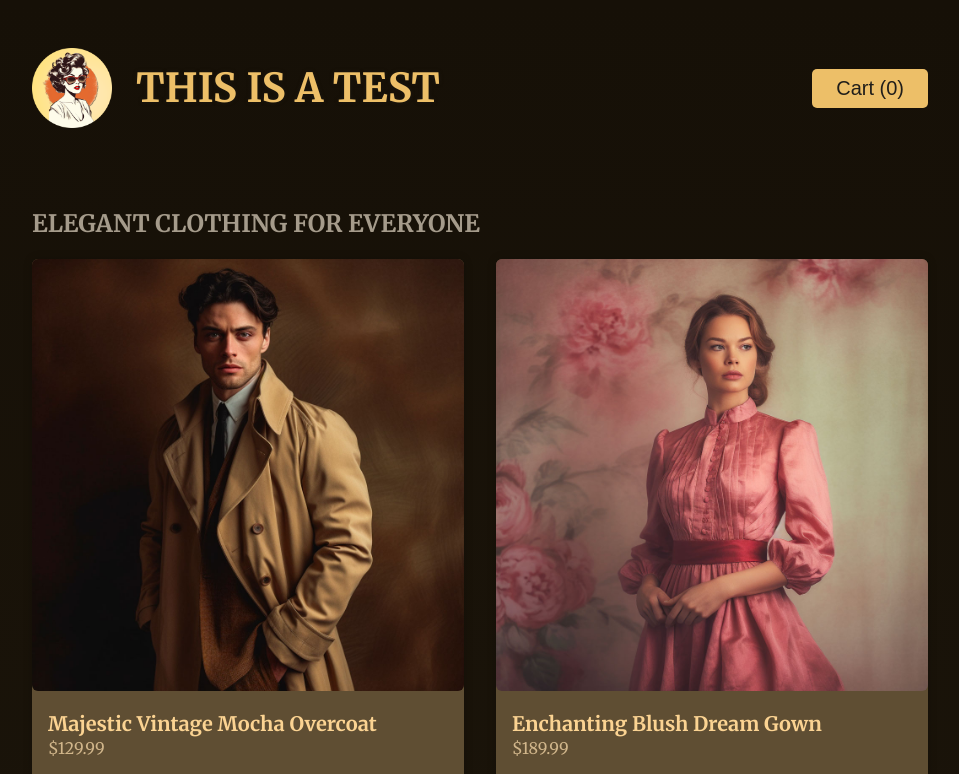
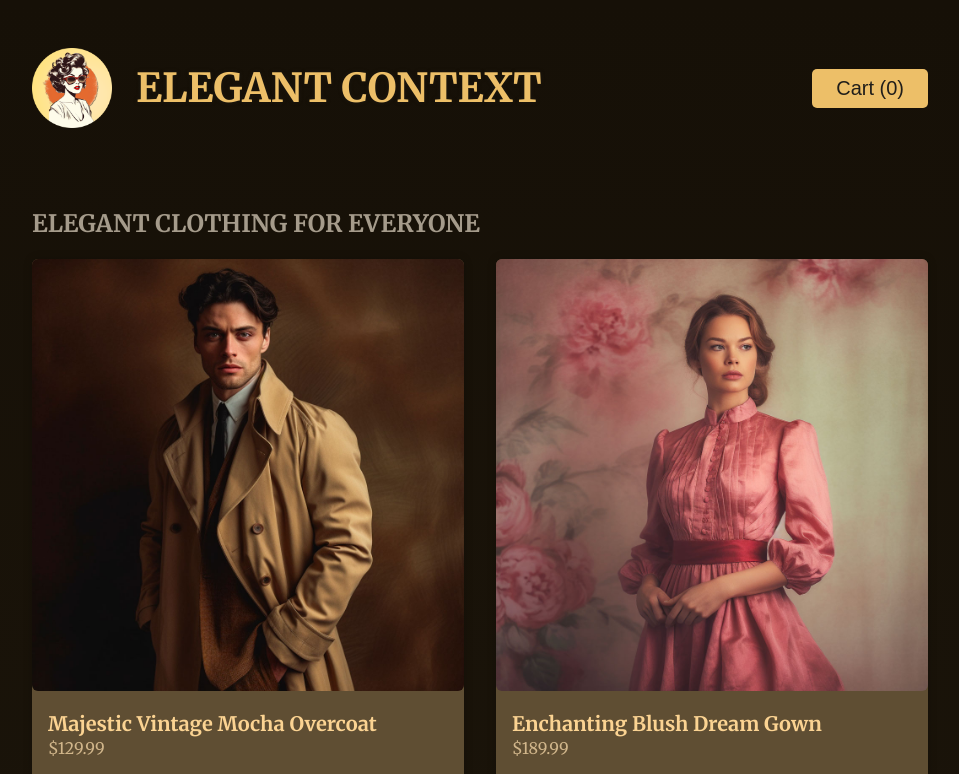
Before and after one commit to spillingweb/elegant-context, a React (Vite) app: page / in a window 1280 px wide. Shown: the top 774 px of the page, without its empty margins (160-1119 px from the left). Built offline with nearby package versions, Linux system fonts and the light colour scheme.

Commit message:
changed title

```diff
--- a/src/components/Header.jsx
+++ b/src/components/Header.jsx
@@ -32,7 +32,7 @@ export default function Header() {
       <header id="main-header">
         <div id="main-title">
           <img src="logo.png" alt="Elegant model" />
-          <h1>This is a Test</h1>
+          <h1>Elegant Context</h1>
         </div>
         <p>
           <button onClick={handleOpenCartClick}>Cart ({cartQuantity})</button>
```
